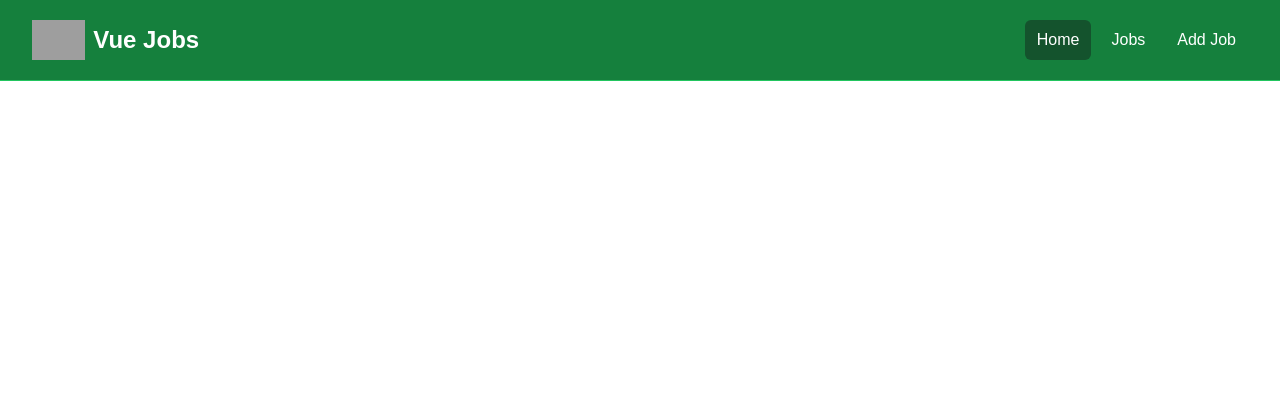
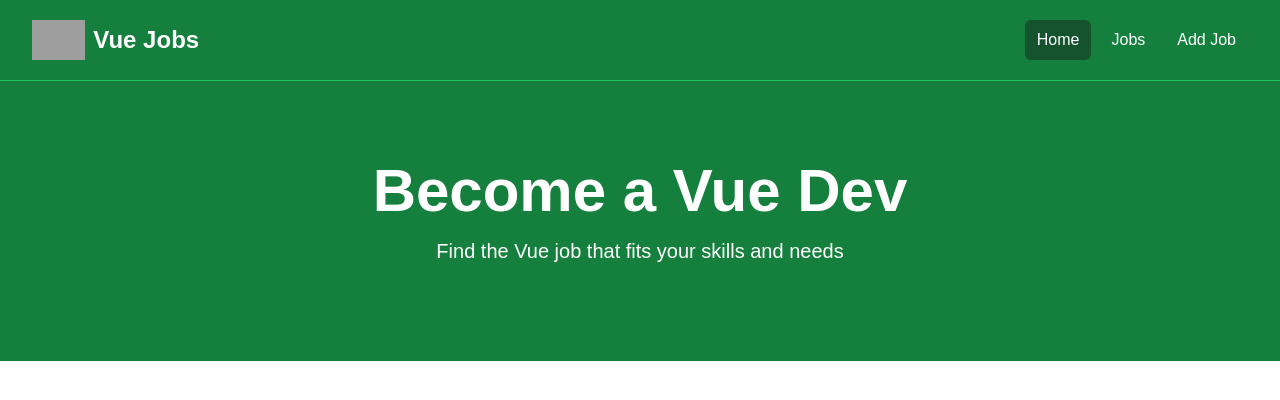
Before and after one commit to josehb96/Vue.js-CrashCourse-2024, a Vue app in the folder vue-crash-2024/: page / in a window 1280 px wide. Shown: the top 400 px of the page. Built offline with nearby package versions, Linux system fonts and the light colour scheme; grey boxes are pictures that could not be loaded.

Commit message:
Hero Component

```diff
--- a/vue-crash-2024/src/App.vue
+++ b/vue-crash-2024/src/App.vue
@@ -1,7 +1,9 @@
 <script setup>
 import Navbar from './components/Navbar.vue';
+import Hero from './components/Hero.vue';
 </script>
 
 <template>
   <Navbar />
+  <Hero />
 </template>
--- /dev/null
+++ b/vue-crash-2024/src/components/Hero.vue
@@ -0,0 +1,23 @@
+<script setup>
+
+</script>
+
+<template>
+    <!-- Hero -->
+    <section class="bg-green-700 py-20 mb-4">
+      <div
+        class="max-w-7xl mx-auto px-4 sm:px-6 lg:px-8 flex flex-col items-center"
+      >
+        <div class="text-center">
+          <h1
+            class="text-4xl font-extrabold text-white sm:text-5xl md:text-6xl"
+          >
+            Become a Vue Dev
+          </h1>
+          <p class="my-4 text-xl text-white">
+            Find the Vue job that fits your skills and needs
+          </p>
+        </div>
+      </div>
+    </section>
+</template>
```
